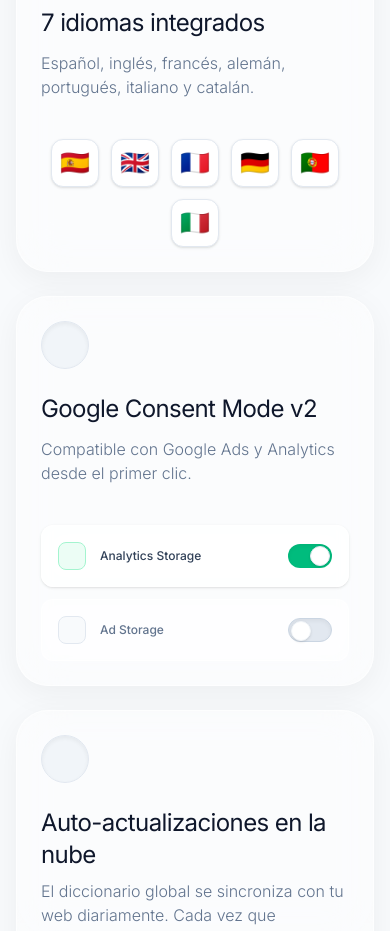
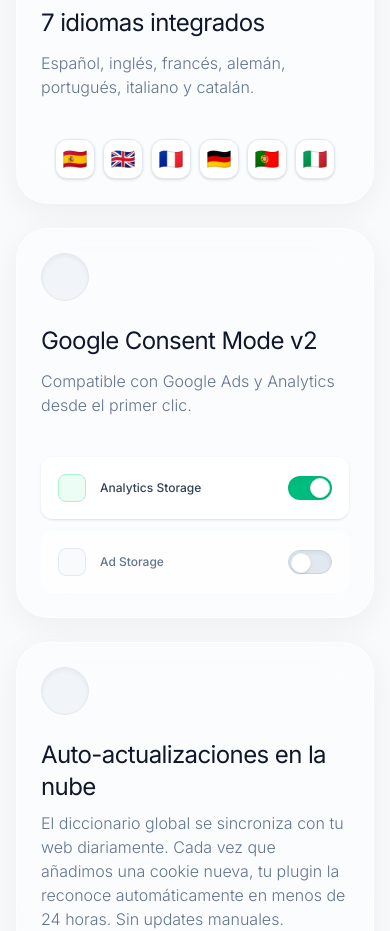
Before and after one commit to Nubium-Solutions/cookieboy-web, a Next.js app: page / in a window 390 px wide. Shown: the part 2780-3711 px from the top of the page. Built offline with nearby package versions, Linux system fonts and the light colour scheme; some icons are missing.

Commit message:
BentoGrid: banderas en una sola fila, tamano reducido en mobile

```diff
--- a/src/components/landing/BentoGrid.tsx
+++ b/src/components/landing/BentoGrid.tsx
@@ -90,11 +90,11 @@
               Español, inglés, francés, alemán, portugués, italiano y catalán.
             </p>
           </div>
-          <div className="mt-10 flex flex-wrap gap-3 items-center justify-center">
+          <div className="mt-10 flex gap-2 items-center justify-center">
             {["🇪🇸", "🇬🇧", "🇫🇷", "🇩🇪", "🇵🇹", "🇮🇹"].map((flag, i) => (
               <div
                 key={i}
-                className="w-12 h-12 rounded-xl bg-white border border-slate-200 shadow-sm flex items-center justify-center text-2xl hover:-translate-y-1 hover:shadow-md transition-all"
+                className="w-10 h-10 sm:w-12 sm:h-12 shrink-0 rounded-xl bg-white border border-slate-200 shadow-sm flex items-center justify-center text-xl sm:text-2xl hover:-translate-y-1 hover:shadow-md transition-all"
               >
                 {flag}
               </div>
```
